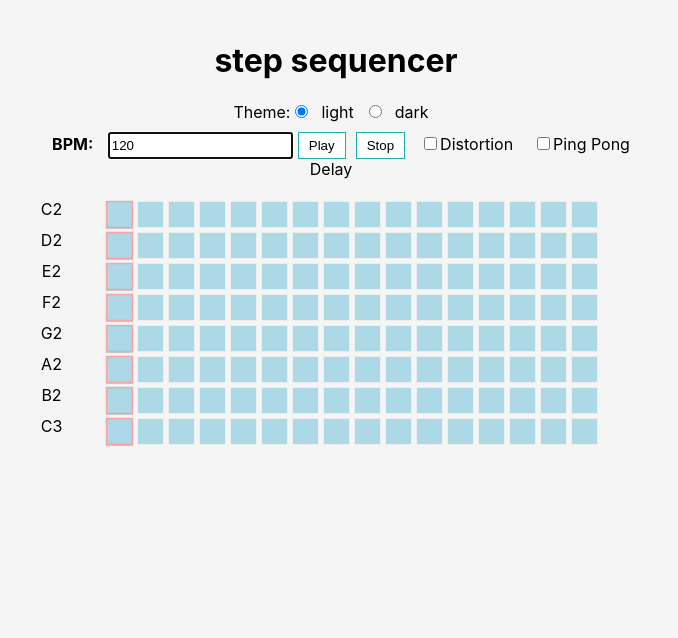
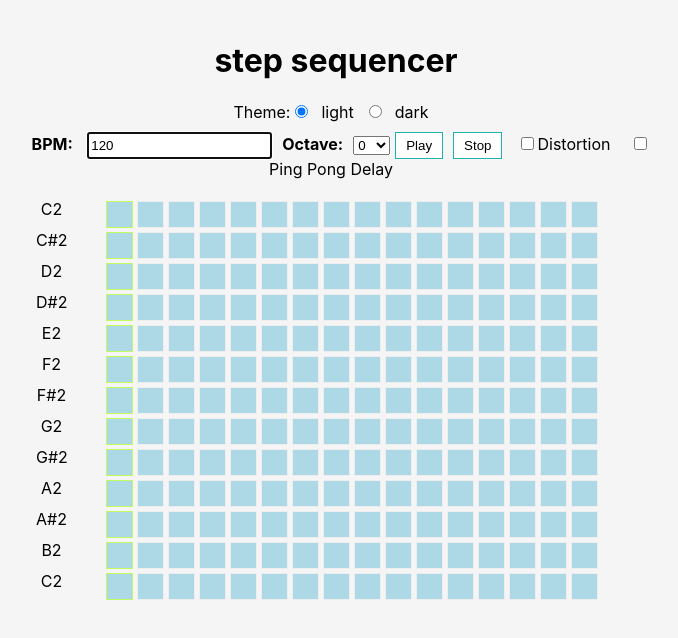
Before and after one commit to borodk/ss-16, a React (Create React App) app: page / in a window 1280 px wide. Shown: the top 638 px of the page, without its empty margins (304-982 px from the left). Built offline with nearby package versions, Linux system fonts and the light colour scheme.

Commit message:
Add multiple octaves

```diff
--- a/public/index.html
+++ b/public/index.html
@@ -24,7 +24,7 @@
       work correctly both with client-side routing and a non-root public URL.
       Learn how to configure a non-root public URL by running `npm run build`.
     -->
-    <title>React App</title>
+    <title>ss-16</title>
   </head>
   <body>
     <noscript>You need to enable JavaScript to run this app.</noscript>
--- a/src/App.css
+++ b/src/App.css
@@ -85,33 +85,33 @@ html .light {
 @keyframes glow {
   0% {
   /*border-color: #393;*/
-  border-color:lightpink;
-  box-shadow: 0 01 px rgba(200,0,0,.2), inset 0 0 5px rgba(200,0,0,.1), 0 1px 0 #000;
+  border-color:#a6f961;
+  /*box-shadow: 0 01 px rgba(200,0,0,.2), inset 0 0 5px rgba(200,0,0,.1), 0 1px 0 #000;*/
   }
   100% {
-    border-color:lightcoral;
+    border-color:#f2f961;
   /*border-color: #6f6;*/
-  box-shadow: 0 0 5px rgba(200,0,0,.6), inset 0 0 5px rgba(200,0,0,.4), 0 1px 0 #000;
+  /*box-shadow: 0 0 5px rgba(200,0,0,.6), inset 0 0 5px rgba(200,0,0,.4), 0 1px 0 #000;*/
   }
 }
 
 /* dark mode */
 
 html .dark {
-  background-color: black;
-  color: whitesmoke;
+  background-color: #0b0b0f;
+  color: #a6fa62;
 }
 
 .dark .square {
-  background-color: lightgoldenrodyellow;
+  background-color: #21212c;
 }
 
 .dark .square.filled {
-  background-color: orangered;
+  background-color: #ffffff;
 }
 
 .dark .square.filled.active {
-  background-color: goldenrod;
+  background-color: #61f969;
 }
 
 .dark #controls button {
--- a/src/Components/StepSequencer.js
+++ b/src/Components/StepSequencer.js
@@ -6,13 +6,18 @@ import ThemeSelect from './ThemeSelect';
 
 const notes = [
   "C2",
+  "C#2",
   "D2",
+  "D#2",
   "E2",
   "F2",
+  "F#2",
   "G2",
+  "G#2",
   "A2",
+  "A#2",
   "B2",
-  "C3"
+  "C2"
 ];
 
 const initialPattern = [
@@ -23,7 +28,79 @@ const initialPattern = [
   [ 0, 0, 0, 0, 0, 0, 0, 0, 0, 0, 0, 0, 0, 0, 0, 0 ],
   [ 0, 0, 0, 0, 0, 0, 0, 0, 0, 0, 0, 0, 0, 0, 0, 0 ],
   [ 0, 0, 0, 0, 0, 0, 0, 0, 0, 0, 0, 0, 0, 0, 0, 0 ],
+  [ 0, 0, 0, 0, 0, 0, 0, 0, 0, 0, 0, 0, 0, 0, 0, 0 ],
+  [ 0, 0, 0, 0, 0, 0, 0, 0, 0, 0, 0, 0, 0, 0, 0, 0 ],
+  [ 0, 0, 0, 0, 0, 0, 0, 0, 0, 0, 0, 0, 0, 0, 0, 0 ],
+  [ 0, 0, 0, 0, 0, 0, 0, 0, 0, 0, 0, 0, 0, 0, 0, 0 ],
+  [ 0, 0, 0, 0, 0, 0, 0, 0, 0, 0, 0, 0, 0, 0, 0, 0 ],
   [ 0, 0, 0, 0, 0, 0, 0, 0, 0, 0, 0, 0, 0, 0, 0, 0 ]
+];
+
+const octaves = [
+  {
+    label: "-4",
+    value: "-4"
+  },
+  {
+    label: "-3",
+    value: "-3"
+  },
+  {
+    label: "-2",
+    value: "-2"
+  },
+  {
+    label: "-1",
+    value: "-1"
+  },
+  {
+    label: "0",
+    value: "0"
+  },
+  {
+    label: "1",
+    value: "1"
+  },
+  {
+    label: "2",
+    value: "2"
+  },
+  {
+    label: "3",
+    value: "3"
+  },
+  {
+    label: "4",
+    value: "4"
+  },
+  {
+    label: "5",
+    value: "5"
+  },
+  {
+    label: "6",
+    value: "6"
+  },
+  {
+    label: "7",
+    value: "7"
+  },
+  {
+    label: "8",
+    value: "8"
+  },
+  {
+    label: "9",
+    value: "9"
+  },
+  {
+    label: "10",
+    value: "10"
+  },
+  {
+    label: "11",
+    value: "11"
+  },
 ];
 
 // create new synth instrument
@@ -38,6 +115,7 @@ const StepSequencer = () => {
   const [bpm, setBpm] = useState(120);
   const [distortion, setDistortion] = useState(false);
   const [pingPongDelay, setPingPongDelay] = useState(false);
+  const [octave, setOctave] = useState("0");
 
   useEffect(
     () => {
@@ -51,7 +129,6 @@ const StepSequencer = () => {
             // if column is active
             if (row[col]) {
               // play note from row
-              console.log(notes);
               synth.triggerAttackRelease(notes[noteIndex], "8n", time);
             }
           })
@@ -73,7 +150,6 @@ const StepSequencer = () => {
 
   // play / stop functions
   const play = useCallback(() => {
-    console.log('play');
     Tone.Transport.toggle();
   }, []);
 
@@ -98,6 +174,41 @@ const StepSequencer = () => {
       synth.connect(pingPongDelayEffect);
     } else {
       synth.disconnect(pingPongDelayEffect);
+    }
+  }
+
+  function OctaveDropDown() {
+    const [octaveOptions] = React.useState(octaves);
+    return (
+      <>
+        <label><strong>Octave:</strong></label>
+        <select value={octave} onChange={handleOctaveInput}>
+          {octaveOptions.map(({ label, value }) => (
+            <option
+              key={value}
+              value={value}
+            >
+              {label}
+            </option>
+          ))}
+        </select>
+      </>
+    );
+  }
+
+  function handleOctaveInput(e){
+    let value = e.currentTarget.value;
+    let negative;
+    setOctave(value);
+    for(let i=0; i<notes.length; i++){
+      // need 2 remove 2 chars if number is negative
+      let note = notes[i];
+      if(note.includes("-")) { negative = true }
+      if(negative) {
+        notes[i] = note.substring(0, note.length - 2) + value;
+      } else {
+        notes[i] = note.substring(0, note.length - 1) + value;
+      }
     }
   }
 
@@ -127,15 +238,16 @@ const StepSequencer = () => {
         >
           <strong>BPM:</strong>
         </InputWithLabel>
+        <OctaveDropDown/>
         <button onClick={() => play()}>Play</button>
         <button onClick={() => stop()}>Stop</button>
-        <label for='distortion-check-box'><input type="checkbox" checked={distortion} onChange={handleDistorion}></input>Distortion</label>
-        <label for='pingpong-delay-check-box'><input type="checkbox" checked={pingPongDelay} onChange={handlePingPongDelay}></input>Ping Pong Delay</label>
+        <label htmlFor='distortion-check-box'><input type="checkbox" checked={distortion} onChange={handleDistorion}></input>Distortion</label>
+        <label htmlFor='pingpong-delay-check-box'><input type="checkbox" checked={pingPongDelay} onChange={handlePingPongDelay}></input>Ping Pong Delay</label>
       </div>
       <div id="step-sequencer">
         {pattern.map((row, y) => (
           <>
-          <label class="row-label">{notes[y]}</label>
+          <label className="row-label">{notes[y]}</label>
           <div key={y} style={{ display: "flex", justifyContent: "center" }}>
             {row.map((value, x) => (
               <StepSequencerSquare
```
